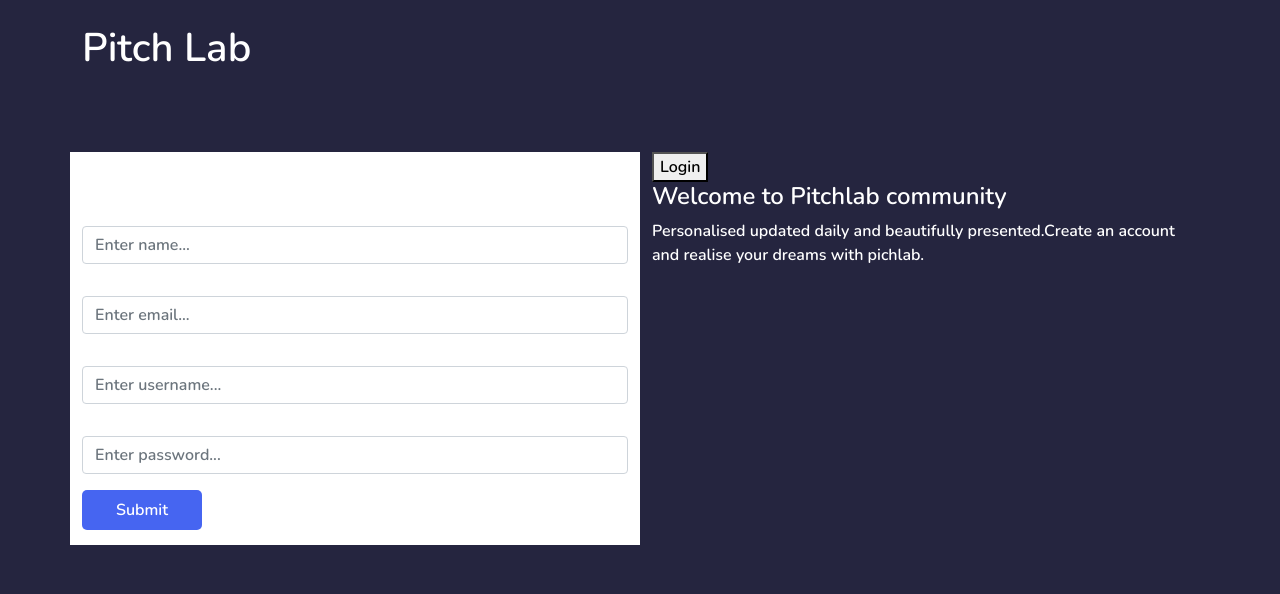
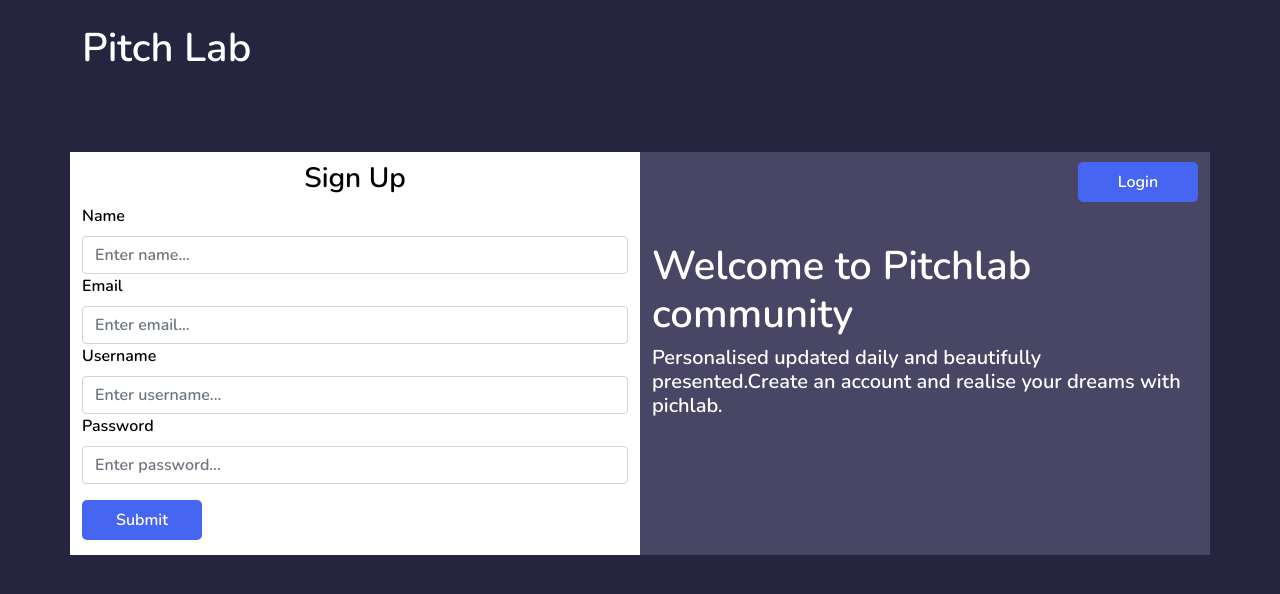
Before and after one commit to Marcos8060/Pitch-Lab, a Python web app: template templates/signUp.html in a window 1280 px wide. Shown: the top 594 px of the page. Run offline with Jinja, Linux system fonts and the light colour scheme; the template is opened without the code that fills it, so the values that code supplies are empty.

Commit message:
styled the signup page

```diff
--- a/static/style.css
+++ b/static/style.css
@@ -44,6 +44,16 @@
     width: 120px;
     border-radius: 5px;
 }
+.btn3{
+    background: #4665F1;
+    border: none;
+    color: white;
+    height: 40px;
+    width: 120px;
+    border-radius: 5px;
+    float: right;
+}
+
 .col-md-5 > h1{
     margin-top: 20vh;
     font-size: 35px;
@@ -51,6 +61,12 @@
 }
 /* signup inputs */
 .input{
+    color: black;
     background: white;
     padding-bottom: 15px;
+    padding-top: 10px;
 }
+.info{
+    background: #484565;
+    padding-top: 10px;
+}
--- a/templates/signUp.html
+++ b/templates/signUp.html
@@ -31,10 +31,10 @@
                         <button type="submit" class="btn2 mt-3">Submit</button>
                     </form>
                 </div>
-                <div class="col-md-6">
-                    <button class="btn3">Login</button>
-                    <h4>Welcome to Pitchlab community</h4>
-                    <p>Personalised  updated daily and beautifully presented.Create an account and realise your dreams with pichlab.   </p>
+                <div class="col-md-6 info">
+                    <a href="/"><button class="btn3">Login</button></a>
+                    <h1 style="margin-top: 10vh;">Welcome to Pitchlab community</h1>
+                    <h5>Personalised  updated daily and beautifully presented.Create an account and realise your dreams with pichlab.   </h5>
                 </div>
             </div>
         </div>
```
